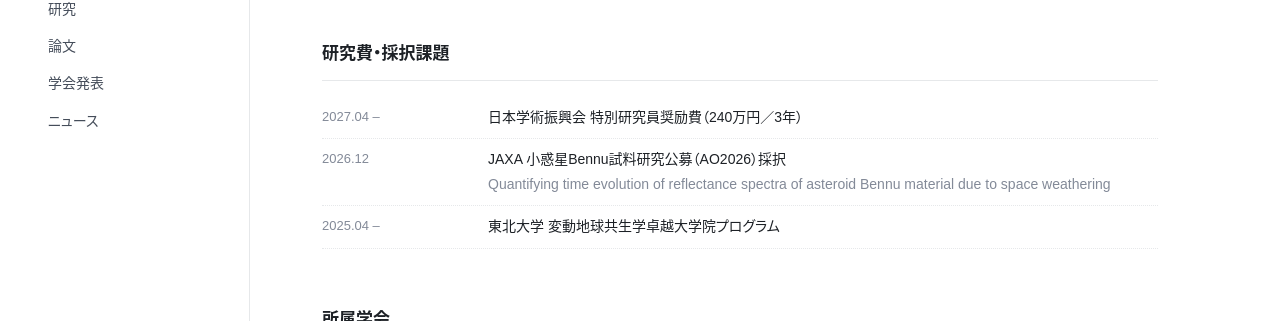
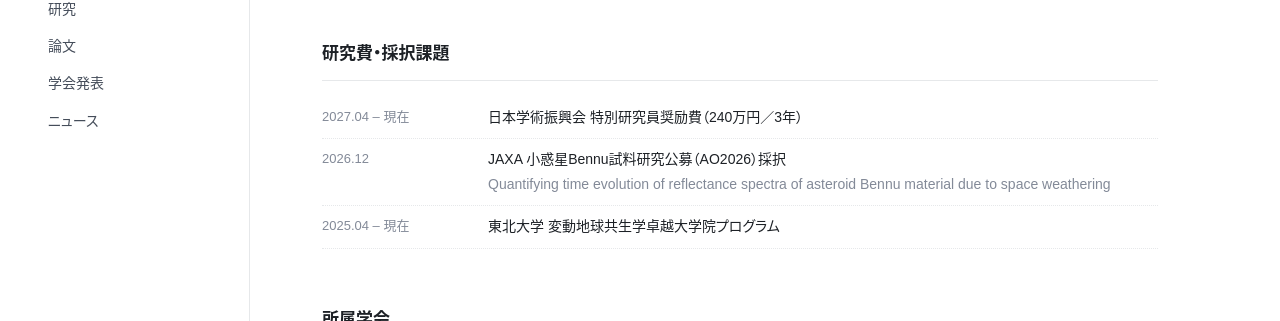
Before and after one commit to takasetaigat1/takasetaigat1.github.io, a Jekyll site: the page built from profile.html, in a window 1280 px wide and 900 px high, scrolled down 878 px. Shown: the part 221-542 px from the top of the window. Built offline with Jekyll 4.4.1, drawn with Linux system fonts in a browser that asks for light colours; some web fonts are replaced.

Commit message:
Ongoing grants: '– 現在' / '– present'
Co-Authored-By: Claude Fable 5.1 <noreply@anthropic.com>
Claude-Session: https://claude.ai/code/session_01WJ69PvNMxXwpNZfvYmXkxj

```diff
--- a/_data/profile.yml
+++ b/_data/profile.yml
@@ -47,14 +47,16 @@ awards:
 
 # 研究費・採択課題（sub: は任意。課題名などを2行目に薄字で表示）
 grants:
-  - period: 2027.04 –
+  - period: 2027.04 – 現在
+    period_en: 2027.04 – present
     text: 日本学術振興会 特別研究員奨励費（240万円／3年）
     text_en: JSPS Grant-in-Aid for JSPS Fellows (2.4 million JPY / 3 years)
   - period: 2026.12
     text: JAXA 小惑星Bennu試料研究公募（AO2026）採択
     text_en: JAXA Announcement of Opportunity for Bennu samples (AO2026)
     sub: "Quantifying time evolution of reflectance spectra of asteroid Bennu material due to space weathering"
-  - period: 2025.04 –
+  - period: 2025.04 – 現在
+    period_en: 2025.04 – present
     text: 東北大学 変動地球共生学卓越大学院プログラム
     text_en: WISE Program for Sustainability in the Dynamic Earth, Tohoku University
 
--- a/en/profile.html
+++ b/en/profile.html
@@ -28,7 +28,7 @@ permalink: /en/profile/
 
 {% if p.grants.size > 0 %}
 <h2>Grants and projects</h2>
-<ul class="timeline">{% for e in p.grants %}<li><span class="dt">{{ e.period }}</span><span>{{ e.text_en | default: e.text }}{% if e.sub %}<br><span class="sub">{{ e.sub_en | default: e.sub }}</span>{% endif %}</span></li>{% endfor %}</ul>
+<ul class="timeline">{% for e in p.grants %}<li><span class="dt">{{ e.period_en | default: e.period }}</span><span>{{ e.text_en | default: e.text }}{% if e.sub %}<br><span class="sub">{{ e.sub_en | default: e.sub }}</span>{% endif %}</span></li>{% endfor %}</ul>
 {% endif %}
 
 {% if p.memberships_en.size > 0 %}
```
